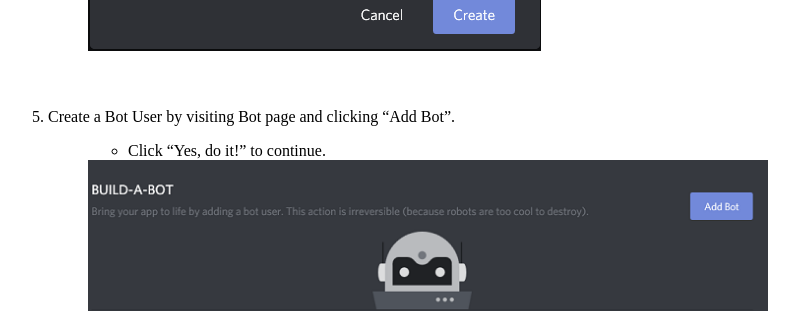
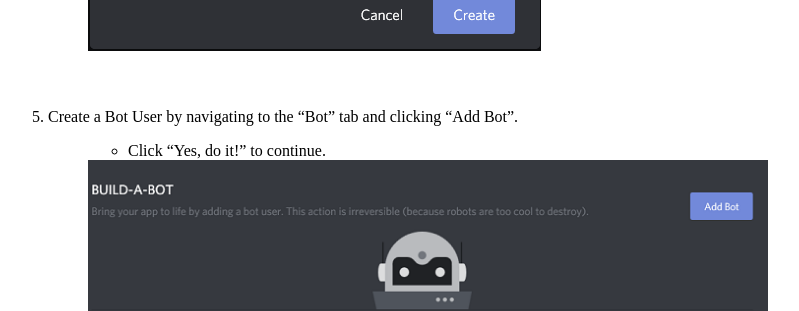
Before and after one commit to Rapptz/discord.py, a Sphinx documentation site: the page built from docs/discord.rst, in a window 1280 px wide and 900 px high, scrolled down 468 px. Shown: the part 152-463 px from the top of the window, without its empty margins (0-799 px from the left). Built offline with Sphinx 7.4.7, drawn with Linux system fonts in a browser that asks for light colours.

Commit message:
Update docs/discord.rst
Co-Authored-By: apple502j <33279053+apple502j@users.noreply.github.com>

```diff
--- a/docs/discord.rst
+++ b/docs/discord.rst
@@ -19,7 +19,7 @@ Creating a Bot account is a pretty straightforward process.
     .. image:: /images/discord_create_app_form.png
         :alt: The new application form filled in.
 
-5. Create a Bot User by visiting Bot page and clicking "Add Bot".
+5. Create a Bot User by navigating to the "Bot" tab and clicking "Add Bot".
 
     - Click "Yes, do it!" to continue.
 
```
